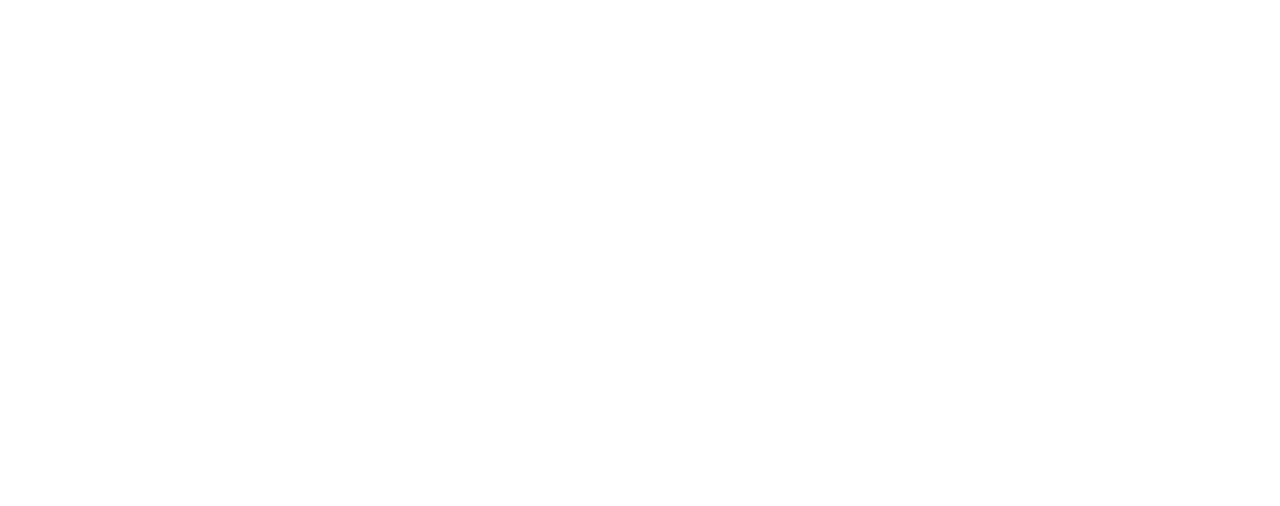
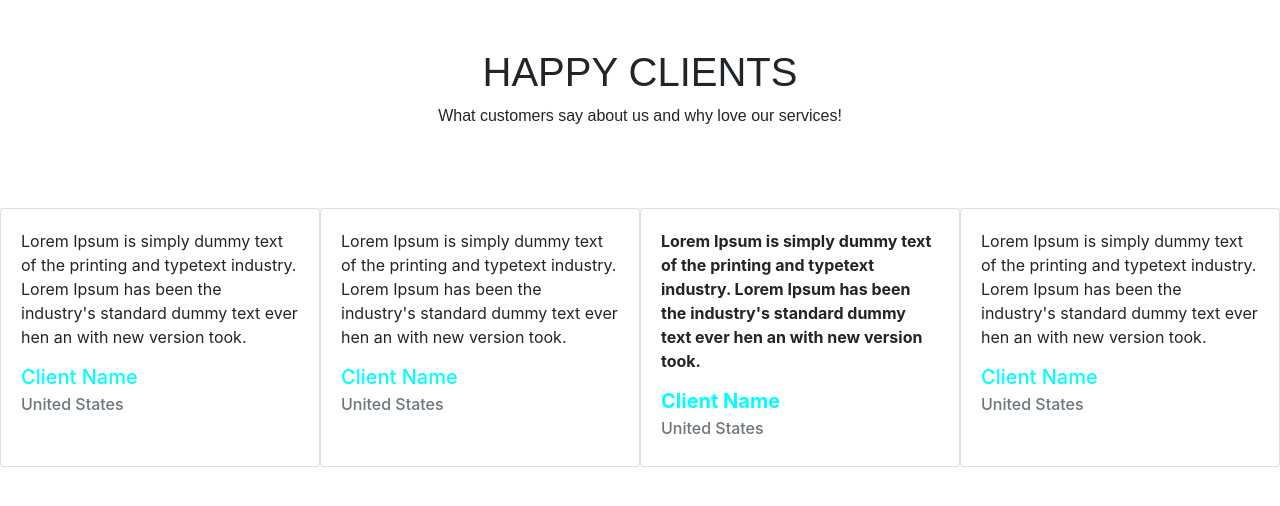
Before and after one commit to pd96-dev/crossover-psd, a plain HTML site: page index.html in a window 1280 px wide. Drawn offline with nearby package versions, Linux system fonts and the light colour scheme.

Commit message:
first commit

```diff
--- a/index.css
+++ b/index.css
@@ -2,3 +2,46 @@
     margin: 0;
     padding: 0;
 }
+
+.cards {
+    display: flex;
+    justify-content: space-between;
+}
+
+
+.card {
+    justify-content: space-around;
+
+}
+.card:hover {
+    border-top: 2px solid aqua;
+}
+
+.card-title {
+    color: aqua;
+}
+
+.title {
+    display: flex;
+    justify-content: center;
+    align-items: center;
+    flex-direction: column;
+    margin-top: 3rem;
+    margin-bottom: 4rem;
+    font-family: Arial, Helvetica, sans-serif;
+
+}
+
+#mainCard {
+    font-weight: bold;
+}
+
+#mainCardTitle {
+    font-weight: bold;
+}
+
+.border-top {
+    color: aqua;
+    border-radius: 10px;
+
+}
--- a/index.html
+++ b/index.html
@@ -5,11 +5,48 @@
     <meta charset="UTF-8">
     <meta http-equiv="X-UA-Compatible" content="IE=edge">
     <meta name="viewport" content="width=device-width, initial-scale=1.0">
+    <link rel="stylesheet" href="https://cdn.jsdelivr.net/npm/bootstrap@4.3.1/dist/css/bootstrap.min.css" integrity="sha384-ggOyR0iXCbMQv3Xipma34MD+dH/1fQ784/j6cY/iJTQUOhcWr7x9JvoRxT2MZw1T" crossorigin="anonymous">
+    <link rel="stylesheet" href="index.css">
     <title>psd template</title>
 </head>
 
 <body>
-
+<section class="happyClient">
+ <div class="title">
+      <h1>HAPPY CLIENTS</h1>
+      <P>What customers say about us and why love our services!</P>
+ </div>
+ <div class="cards">
+    <div class="card" style="width: 28rem;">
+        <div class="card-body">
+          <p class="card-text">Lorem Ipsum is simply dummy text of the printing and typetext industry. Lorem Ipsum has been the industry's standard dummy text ever hen an with new version took.</p>
+          <h5 class="card-title">Client Name</h5>
+          <h6 class="card-subtitle mb-2 text-muted">United States</h6>
+        </div>
+    </div>
+    <div class="card" style="width: 28rem;">
+        <div class="card-body">
+          <p class="card-text">Lorem Ipsum is simply dummy text of the printing and typetext industry. Lorem Ipsum has been the industry's standard dummy text ever hen an with new version took.</p>
+          <h5 class="card-title">Client Name</h5>
+          <h6 class="card-subtitle mb-2 text-muted">United States</h6>
+        </div>
+    </div>
+    <div class="card" style="width: 28rem;">
+        <div id="mainCard" class="card-body">
+          <p class="card-text">Lorem Ipsum is simply dummy text of the printing and typetext industry. Lorem Ipsum has been the industry's standard dummy text ever hen an with new version took.</p>
+          <h5 id="mainCardTitle" class="card-title">Client Name</h5>
+          <h6 class="card-subtitle mb-2 text-muted">United States</h6>
+        </div>
+    </div>
+    <div class="card" style="width: 28rem;">
+        <div class="card-body">
+          <p class="card-text">Lorem Ipsum is simply dummy text of the printing and typetext industry. Lorem Ipsum has been the industry's standard dummy text ever hen an with new version took.</p>
+          <h5 class="card-title">Client Name</h5>
+          <h6 class="card-subtitle mb-2 text-muted">United States</h6>
+        </div>
+    </div>
+ </div>
+</section>
 </body>
 
 </html>
```
